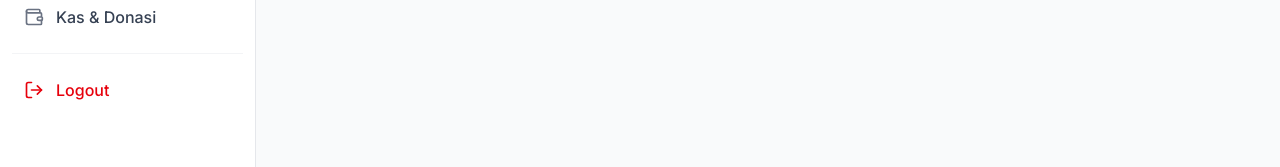
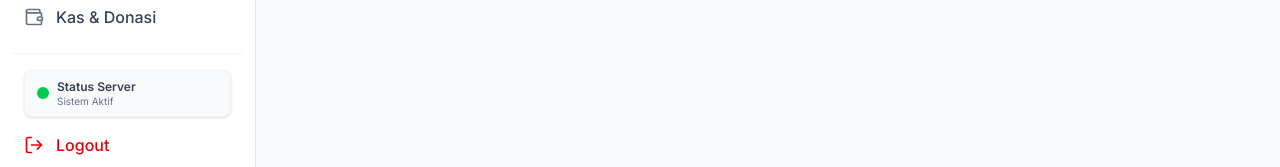
Before and after one commit to ikatanremajamasjidarrahman23-arch/Web-Masjid-Ar-Rahman, a Next.js app: page /admin/gallery in a window 1280 px wide. Shown: the part 479-646 px from the top of the page. Built offline with nearby package versions, Linux system fonts and the light colour scheme; no server answers; the database is empty; a web font is replaced by a local one.

Commit message:
Add Vercel status light widget to Admin Sidebar

```diff
--- /dev/null
+++ b/src/app/api/admin/vercel-status/route.ts
@@ -0,0 +1,40 @@
+import { NextResponse } from "next/server";
+
+export const dynamic = "force-dynamic";
+
+export async function GET() {
+  try {
+    const token = process.env.VERCEL_ACCESS_TOKEN;
+    const projectId = process.env.VERCEL_PROJECT_ID;
+
+    // Jika berjalan di lokal, kita pura-pura saja
+    if (!token || !projectId) {
+      return NextResponse.json({ status: "READY" });
+    }
+
+    const res = await fetch(`https://api.vercel.com/v6/deployments?projectId=${projectId}&limit=1`, {
+      headers: {
+        Authorization: `Bearer ${token}`
+      }
+    });
+
+    if (!res.ok) {
+      return NextResponse.json({ status: "ERROR" });
+    }
+
+    const data = await res.json();
+    const latestDeployment = data.deployments?.[0];
+
+    if (!latestDeployment) {
+      return NextResponse.json({ status: "READY" });
+    }
+
+    // state bisa berupa: INITIALIZING, ANALYZING, BUILDING, DEPLOYING, READY, ERROR, CANCELED
+    const state = latestDeployment.state;
+
+    return NextResponse.json({ status: state });
+  } catch (error) {
+    console.error("Vercel status error:", error);
+    return NextResponse.json({ status: "ERROR" });
+  }
+}
--- a/src/components/admin/AdminSidebar.tsx
+++ b/src/components/admin/AdminSidebar.tsx
@@ -4,6 +4,7 @@ import { useState, useEffect } from "react";
 import { LayoutDashboard, LogOut, Settings, Calendar, Users, Wallet, BookOpen, Image as ImageIcon, Menu, X, ImagePlus, Megaphone, Network } from "lucide-react";
 import Link from "next/link";
 import { usePathname } from "next/navigation";
+import VercelStatusLight from "./VercelStatusLight";
 
 export default function AdminSidebar({ logoutAction }: { logoutAction: (payload: FormData) => void }) {
   const [isOpen, setIsOpen] = useState(false);
@@ -79,6 +80,7 @@ export default function AdminSidebar({ logoutAction }: { logoutAction: (payload:
           })}
 
           <div className="pt-4 mt-4 border-t border-gray-100">
+            <VercelStatusLight />
             <form action={logoutAction}>
               <button type="submit" className="flex items-center gap-3 px-3 py-2 w-full text-red-600 rounded-lg hover:bg-red-50 transition-colors text-left">
                 <LogOut className="w-5 h-5" />
--- /dev/null
+++ b/src/components/admin/VercelStatusLight.tsx
@@ -0,0 +1,56 @@
+"use client";
+
+import { useState, useEffect } from "react";
+import axios from "axios";
+
+export default function VercelStatusLight() {
+  const [status, setStatus] = useState<string>("LOADING");
+
+  useEffect(() => {
+    const checkStatus = async () => {
+      try {
+        const res = await axios.get("/api/admin/vercel-status");
+        setStatus(res.data.status);
+      } catch (error) {
+        setStatus("ERROR");
+      }
+    };
+
+    checkStatus();
+    // Poll every 5 seconds
+    const interval = setInterval(checkStatus, 5000);
+    return () => clearInterval(interval);
+  }, []);
+
+  // Tentukan warna dan teks berdasarkan status
+  let colorClass = "bg-gray-400";
+  let pulseClass = "";
+  let text = "Loading...";
+
+  if (["INITIALIZING", "ANALYZING", "BUILDING", "DEPLOYING"].includes(status)) {
+    colorClass = "bg-yellow-400";
+    pulseClass = "animate-pulse";
+    text = "Sedang Membangun...";
+  } else if (status === "READY") {
+    colorClass = "bg-green-500";
+    text = "Sistem Aktif";
+  } else if (["ERROR", "CANCELED"].includes(status)) {
+    colorClass = "bg-red-500";
+    text = "Error / Gagal";
+  }
+
+  return (
+    <div className="flex items-center gap-2 px-3 py-2 bg-gray-50 rounded-lg border border-gray-100 shadow-sm mx-3 mb-2">
+      <div className={`relative flex h-3 w-3`}>
+        {pulseClass && (
+          <span className={`animate-ping absolute inline-flex h-full w-full rounded-full ${colorClass} opacity-75`}></span>
+        )}
+        <span className={`relative inline-flex rounded-full h-3 w-3 ${colorClass}`}></span>
+      </div>
+      <div className="flex flex-col">
+        <span className="text-xs font-semibold text-gray-700">Status Server</span>
+        <span className="text-[10px] text-gray-500 leading-tight">{text}</span>
+      </div>
+    </div>
+  );
+}
```
